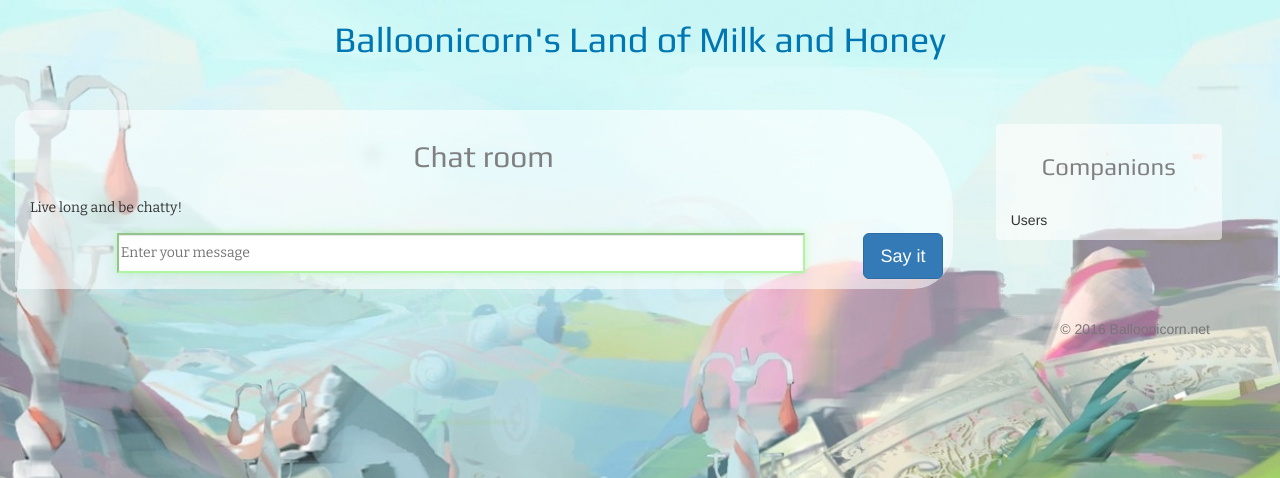
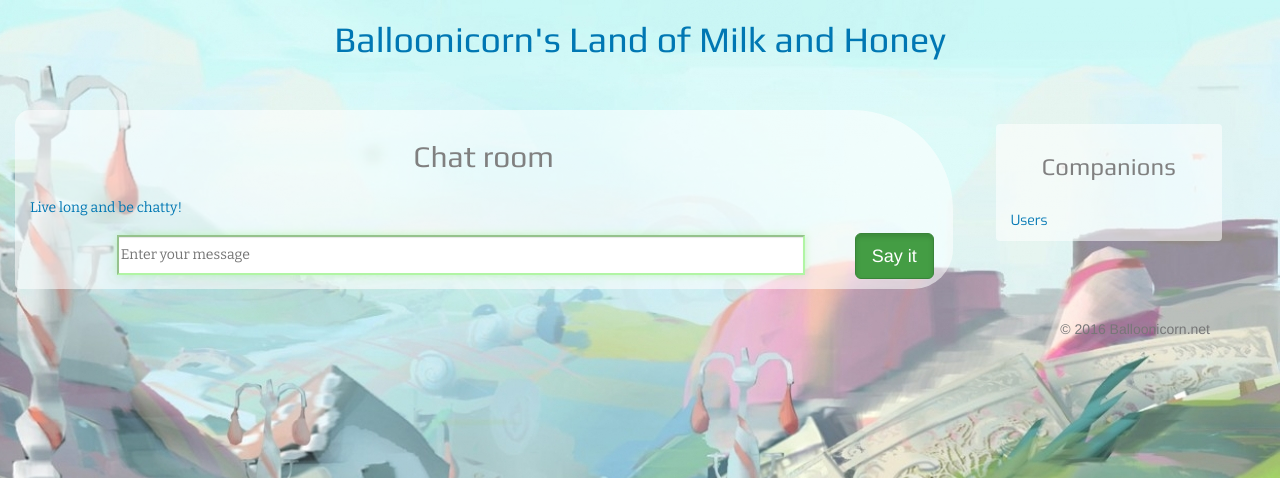
Before and after one commit to nija/hb-chatty, a Flask app: page / in a window 1280 px wide. Shown: the top 478 px of the page. Run offline with Flask 2, Linux system fonts and the light colour scheme; data that the repository does not hold is empty; parts of the project's set-up code (start-up, migrations or seed data) failed here and were passed over; some libraries are stand-ins or nearby versions.

Commit message:
Styling complete

```diff
--- a/templates/home.html
+++ b/templates/home.html
@@ -24,12 +24,12 @@
                             </thead>
                             <tbody>
                                 <tr>
-                                    <td id="messageHistory">Live long and be chatty!</td>
+                                    <td id="messageHistory"><span class='messageData'>Live long and be chatty!</span></td>
                                 </tr>
                                 <tr>
                                     <td class="message_typing_row">
                                         <input type="text" class="mainChatInput" , name="message_typing_box" id="message_typing_box" autofocus="True" maxlength="2040" placeholder="Enter your message" />
-                                        <button id="message_typing_submit" class="mainChatSubmitBtn btn btn-primary btn-lg pull-right">Say it</button>
+                                        <button id="message_typing_submit" class="mainChatSubmitBtn btn btn-success btn-lg active">Say it</button>
                                     </td>
                                 </tr>
                             </tbody>
@@ -45,7 +45,7 @@
             <div class="col-xs-10 col-sm-10 col-md-3 sidebar-offcanvas" id="sidebar">
                 <div class="list-group">
                     <span class="list-group-item mainUserTable"> <h3>Companions</h3><br>
-						<span id="userList">Users</span>
+						<span id="userList"><span class='userName'>Users</span></span>
                     </span>
                 </div>
             </div>
```
